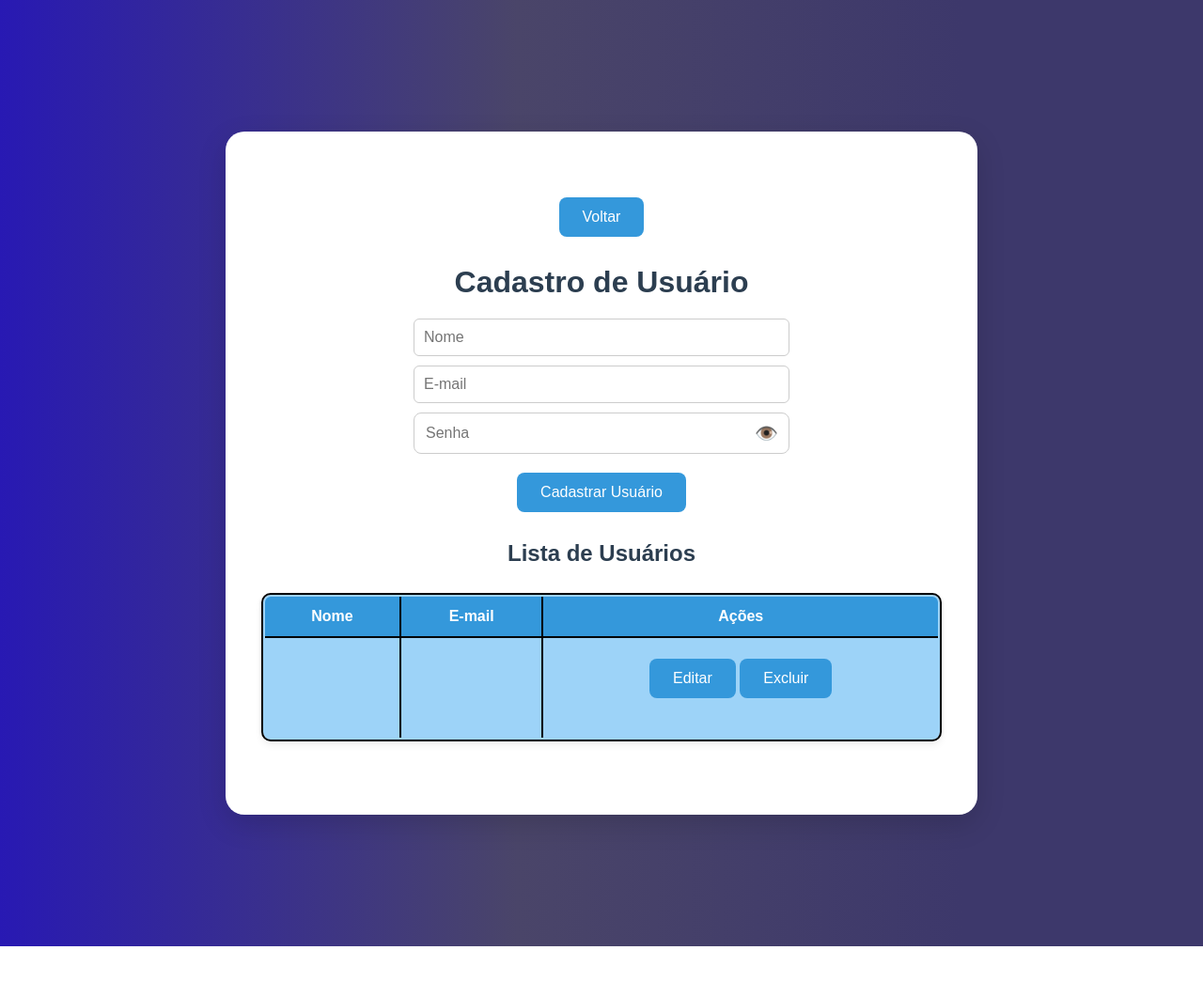
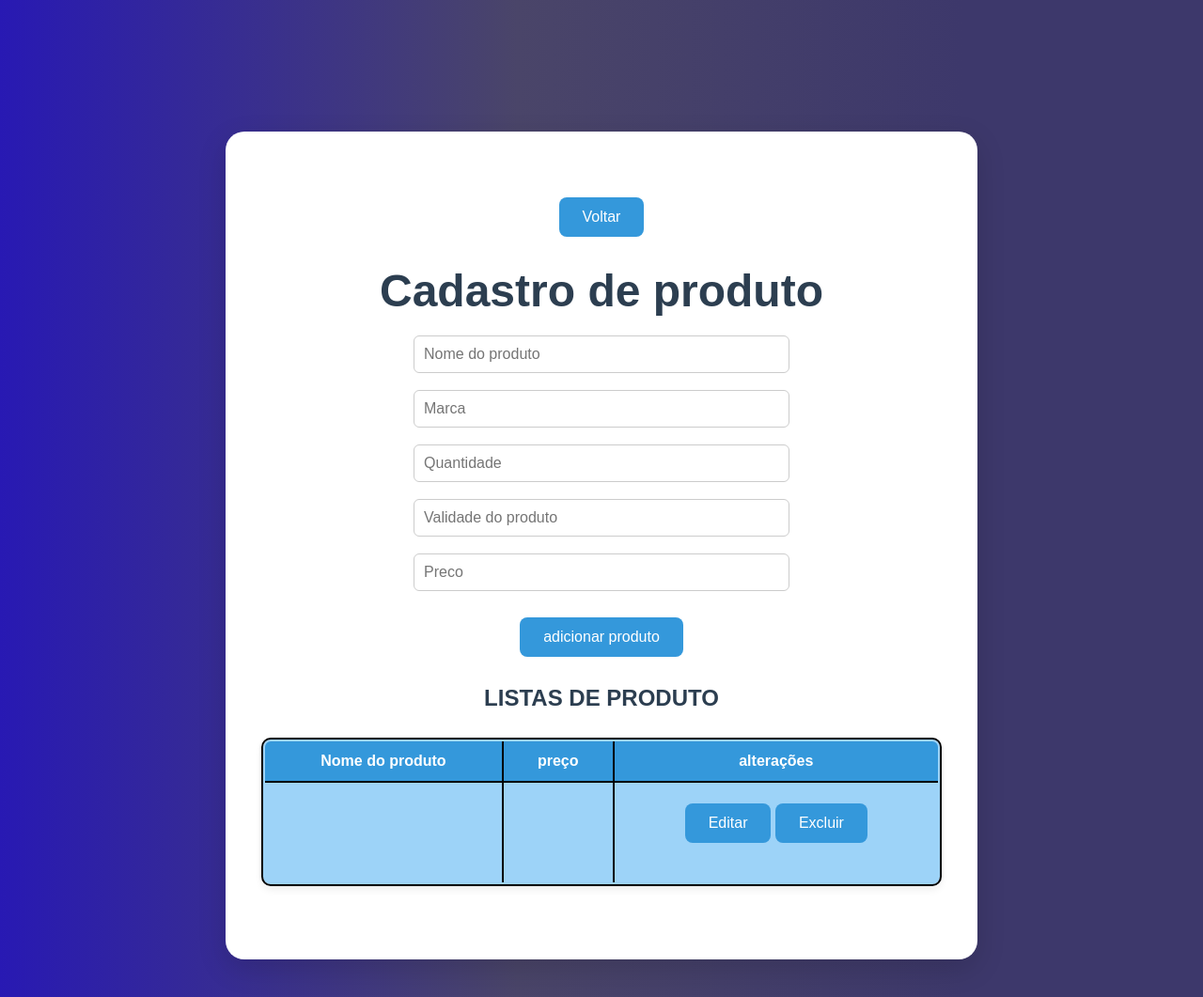
Before and after one commit to santiago-pl01/projeto-MVC, a Flask app: page /excluir/1 in a window 1280 px wide. Shown: the top 1061 px of the page at 94% size. Before the commit the page ends 1007 px from the top, so only its background shows below. Run offline with Flask 3, Linux system fonts and the light colour scheme; data comes from the database, SQL or seed files in the repository.

Commit message:
add.views02

```diff
--- a/app/templates/produto.html
+++ b/app/templates/produto.html
@@ -16,7 +16,7 @@
         <input type="text" id="Marca" placeholder="Marca">
         <input type="number" id="Quantidade" placeholder="Quantidade" min="0">
         <input type="text" id="Validade" placeholder="Validade do produto" onfocus="(this.type='date')" onblur="(this.type='text')">
-        <input type="text" id="Preço" placeholder="Preço" min="0 step="0.01"" oninput="if(this.value < 0) this.value = 0">
+        <input type="text" id="Preco" placeholder="Preco" min="0 step="0.01"" oninput="if(this.value < 0) this.value = 0">
         <button onclick="adicionar_produto()">adicionar produto</button>
 
         <h2>LISTAS DE PRODUTO</h2>
--- a/app/views.py
+++ b/app/views.py
@@ -34,15 +34,15 @@ def cadastro_produto():
         nome = request.form.get('nome')
         marca = request.form.get('marca')
         data = request.form.get('data')
-        quantidade = request.form.get('quantidade')
-        preco= request.form.get('preco')
+        quantidade =int(request.form.get('quantidade'))
+        preco= int(request.form.get('preco'))
 
         mensagem = controller.cadastrar_produto(nome, marca, data, quantidade,preco)
         return render_template('produto.html', mensagem=mensagem)
 
     return render_template('produto.html')
 
-@app.route('/editar/<int:id>', methods=['GET','POST'])
+@app.route('/editar_usuario/<int:id>', methods=['GET','POST'])
 def editar_usuario():
 
     if request.method == 'POST':
@@ -53,18 +53,20 @@ def editar_usuario():
         mensagem = controller.cadastrar_usuario(nome, email, senha)
         return render_template ('cadastro.html',mensagem=mensagem)
 
-    return render_template('cadastro.html')
-
-@app.route('/excluir/<int:id>', methods=['GET'])
+    return render_template, ('cadastro.html')
+#excluir usuario
+@app.route('/excluir_usuario/<int:id>', methods=['GET'])
 def excluir_usuario(id):
     controller.deletar_usuario(id)
     return render_template('cadastro.html')
 
+#xcluir produto
 @app.route('/excluir/<int:id>', methods=['GET'])
 def excluir_produto(id):
     controller.deletar_produto(id)
     return render_template('produto.html')
 
+#editar produto
 @app.route('/editar/<int:id>', methods=['GET', 'POST'])
 def editar_produto():
 
@@ -72,8 +74,8 @@ def editar_produto():
         nome = request.form.get('nome')
         marca = request.form.get('marca')
         data = request.form.get('data')
-        quantidade = request.form.get('quantidade')
-        preco= request.form.get('preco')
+        quantidade =int(request.form.get('quantidade'))
+        preco= int(request.form.get('preco'))
 
         mensagem = controller.cadastrar_produto(nome, marca, data, quantidade,preco)
         return render_template('produto.html', mensagem=mensagem)
```
